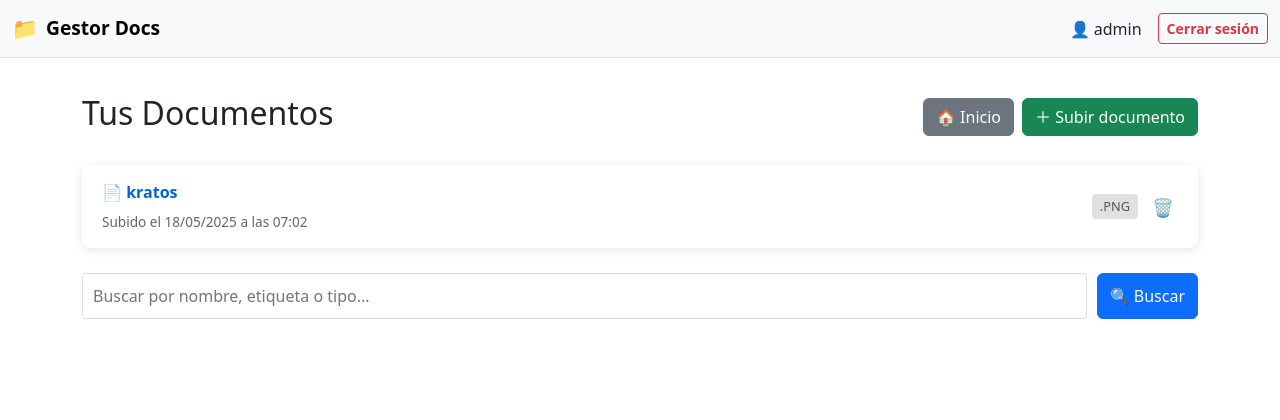
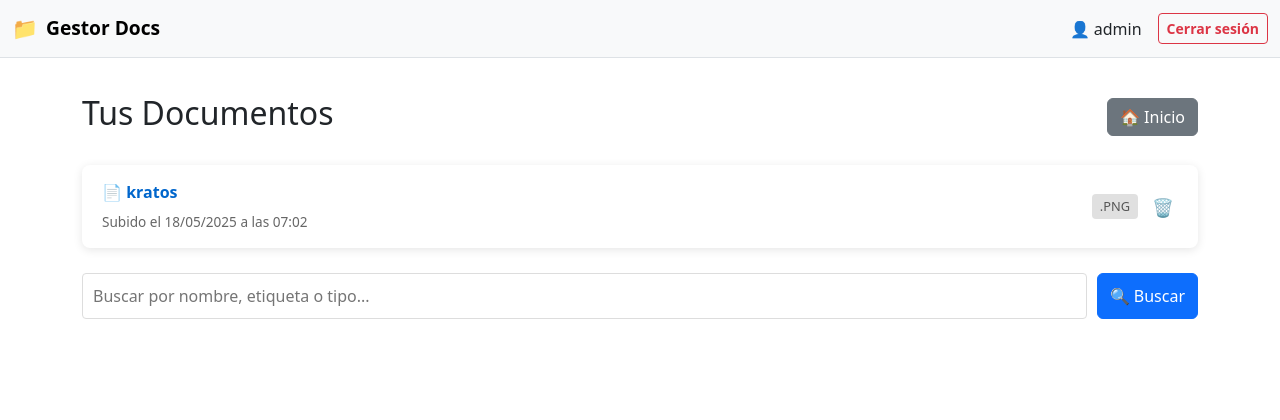
Before and after one commit to BenjaBarraza/gestor_documental, a Django app: page /lista/ in a window 1280 px wide. Shown: the top 420 px of the page. Run offline with Django 5.2, Linux system fonts and the light colour scheme; a user stored in the database is signed in; data comes from the database, SQL or seed files in the repository; both versions use the stored data as it was after the commit; some libraries are stand-ins or nearby versions.

Commit message:
ocultar boton de "subir documento" de page lista.html

```diff
--- a/documentos/templates/documentos/home.html
+++ b/documentos/templates/documentos/home.html
@@ -99,7 +99,7 @@
 <div class="nav-buttons">
     <a href="{% url 'documentos:subir' %}" class="btn-custom btn-upload">📤 Subir Documento</a>
     <a href="{% url 'documentos:lista' %}" class="btn-custom btn-list">📋 Lista de Documentos</a>
-    <!--<a href="/admin/" class="btn-custom btn-admin">⚙️ Panel de Admin</a> -->
+    <!-- <a href="/admin/" class="btn-custom btn-admin">⚙️ Panel de Admin</a> -->
 </div>
 
 <div class="search-box">
--- a/documentos/templates/documentos/lista.html
+++ b/documentos/templates/documentos/lista.html
@@ -149,7 +149,7 @@
     <h2>Tus Documentos</h2>
     <div class="d-flex gap-2">
       <a href="{% url 'documentos:home' %}" class="btn btn-secondary">🏠 Inicio</a>
-      <a href="{% url 'documentos:subir' %}" class="btn btn-success">＋ Subir documento</a>
+      <!-- <a href="{% url 'documentos:subir' %}" class="btn btn-success">＋ Subir documento</a> -->
     </div>
   </div>
 
```
Also changed, not shown: db.sqlite3.
